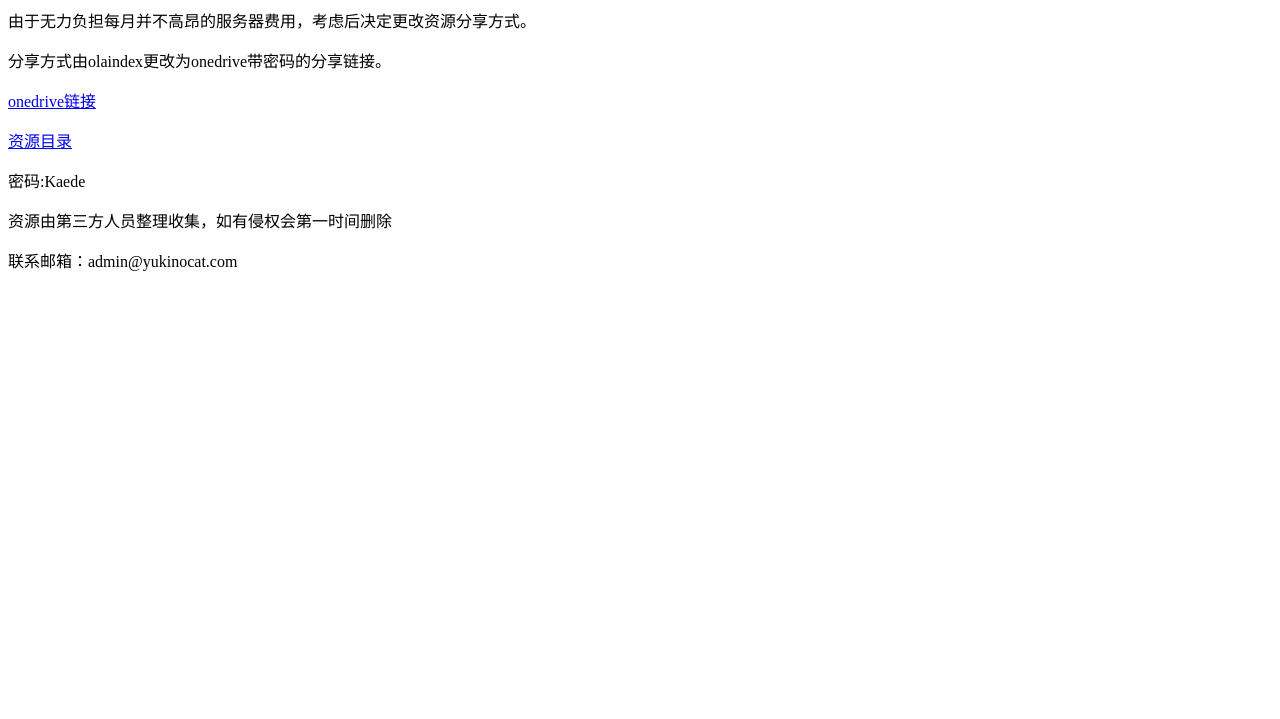
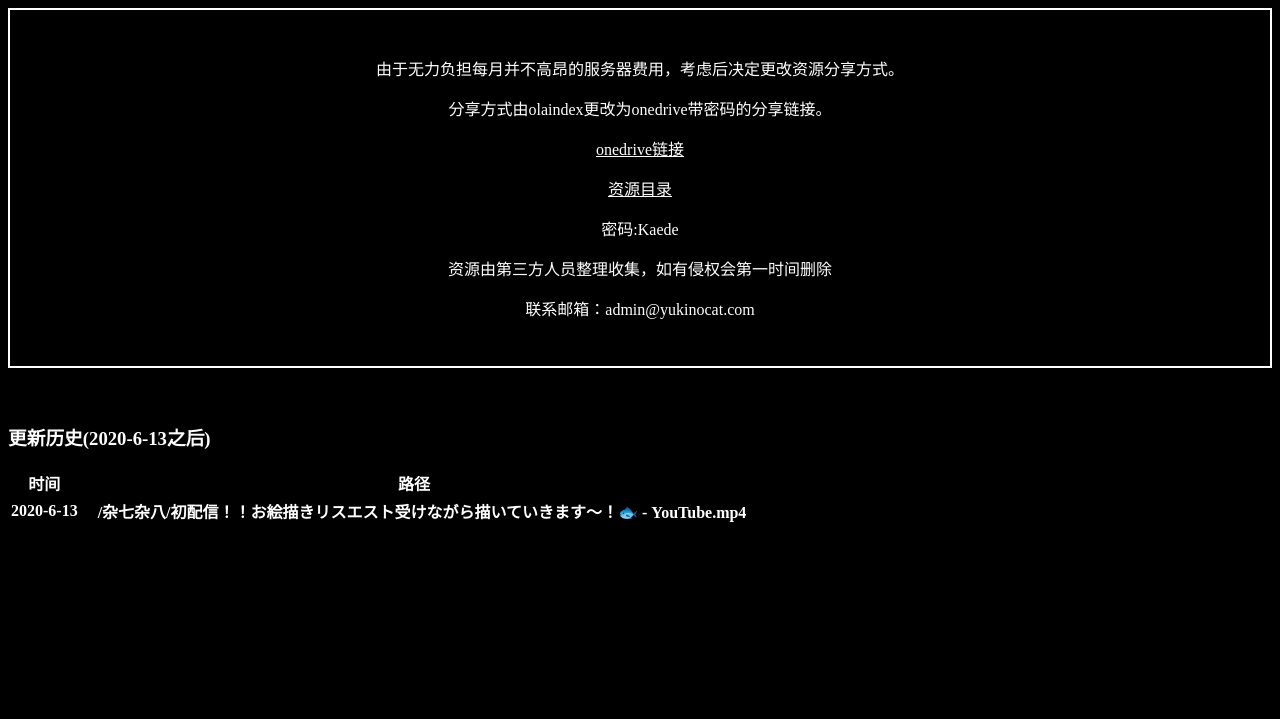
Before and after one commit to qingchunyelang/qingchunyelang.github.io, a plain HTML site: page index.html in a window 1280 px wide. Shown: the part 81-800 px from the top of the page. Drawn offline with Linux system fonts and the light colour scheme.

Commit message:
update index

```diff
--- a/index.html
+++ b/index.html
@@ -1,13 +1,38 @@
 <!DOCTYPE html>
 <head>
 	<title>青春野狼资源</title>
+	<style>
+		body {color:white;background-color:black;background-repeat:no-repeat;background-position:center;background-attachment:fixed; <!-- background-attactment:scoll()随页面滚动/fixed(不随页面滚动)/inherit(继承初始值)-->background-size:cover;<!-- background-image:url('https://nmbimg.fastmirror.org/image/2020-02-23/5e523758090c8.jpg'); -->}
+        div.notice {padding:30px;border:2px solid white;text-align:center;}
+        a:link {color:white;background-color:transparent;}
+        a:visited {color:white;background-color:transparent;}
+	</style>
 </head>
 <body>
-<h1 class="code-line" data-line-start=0 data-line-end=1 ><a id="_0"></a>公告</h1>
-<p class="has-line-data" data-line-start="2" data-line-end="3">由于无力负担每月并不高昂的服务器费用，考虑后决定更改资源分享方式。</p>
-<p class="has-line-data" data-line-start="4" data-line-end="5">分享方式由olaindex更改为onedrive带密码的分享链接。</p>
-<p class="has-line-data" data-line-start="6" data-line-end="7"><a href="https://classalechkeduhk-my.sharepoint.com/:f:/g/personal/konnyaku_sssvip_cf/EiW4gjgQuVVDj3WYcpV2L8ABS0d1Js8Zwm9iefP1qHhBLA">onedrive链接</a></p>
-<p class="has-line-data" data-line-start="8" data-line-end="9"><a href="https://qingchunyelang.github.io/catalog.html">资源目录</a></p>
-<p class="has-line-data" data-line-start="10" data-line-end="11">密码:Kaede</p> <p class="has-line-data" data-line-start="12" data-line-end="13">资源由第三方人员整理收集，如有侵权会第一时间删除</p>
-<p class="has-line-data" data-line-start="14" data-line-end="15">联系邮箱：admin@yukinocat.com</p>
+
+<h1 style="text-align:center;">公告</h1>
+<div class="notice">
+<p >由于无力负担每月并不高昂的服务器费用，考虑后决定更改资源分享方式。</p>
+<p>分享方式由olaindex更改为onedrive带密码的分享链接。</p>
+<p><a href="https://classalechkeduhk-my.sharepoint.com/:f:/g/personal/konnyaku_sssvip_cf/EiW4gjgQuVVDj3WYcpV2L8ABS0d1Js8Zwm9iefP1qHhBLA">onedrive链接</a></p>
+<p ><a href="https://qingchunyelang.github.io/catalog.html">资源目录</a></p>
+<p>密码:Kaede</p> <p class="has-line-data" data-line-start="12" data-line-end="13">资源由第三方人员整理收集，如有侵权会第一时间删除</p>
+<p>联系邮箱：admin@yukinocat.com</p>
+</div>
+<br />
+<br />
+<div>
+<h3>更新历史(2020-6-13之后)</h3>
+<table>
+	<tr>
+    	<th>时间</th>
+        <th>路径</th>
+    </tr>
+
+	<tr>
+    	<th>2020-6-13</th>
+        <th>&nbsp&nbsp&nbsp&nbsp/杂七杂八/初配信！！お絵描きリスエスト受けながら描いていきます～！🐟 - YouTube.mp4</th>
+    </tr>
+</table>
+<div>
 </body>
```
